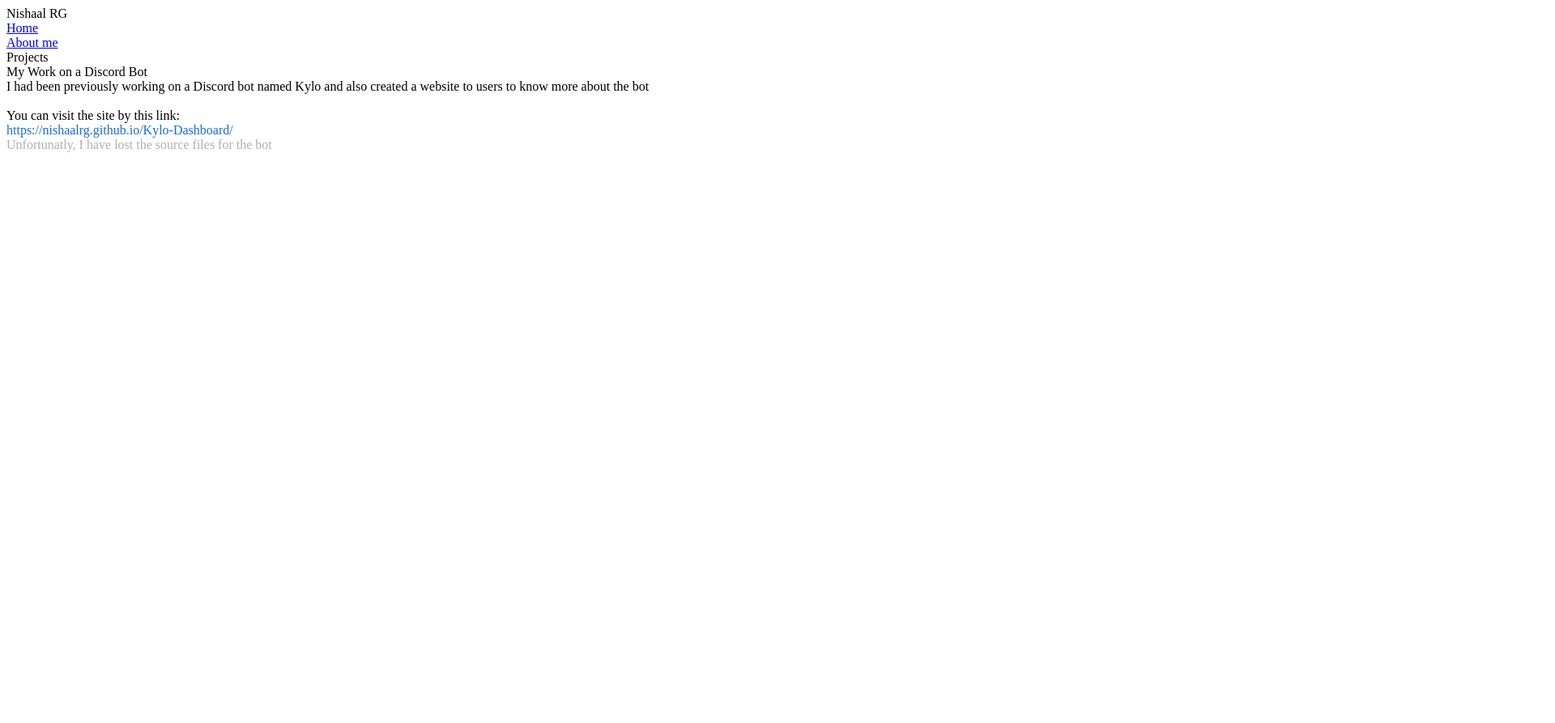
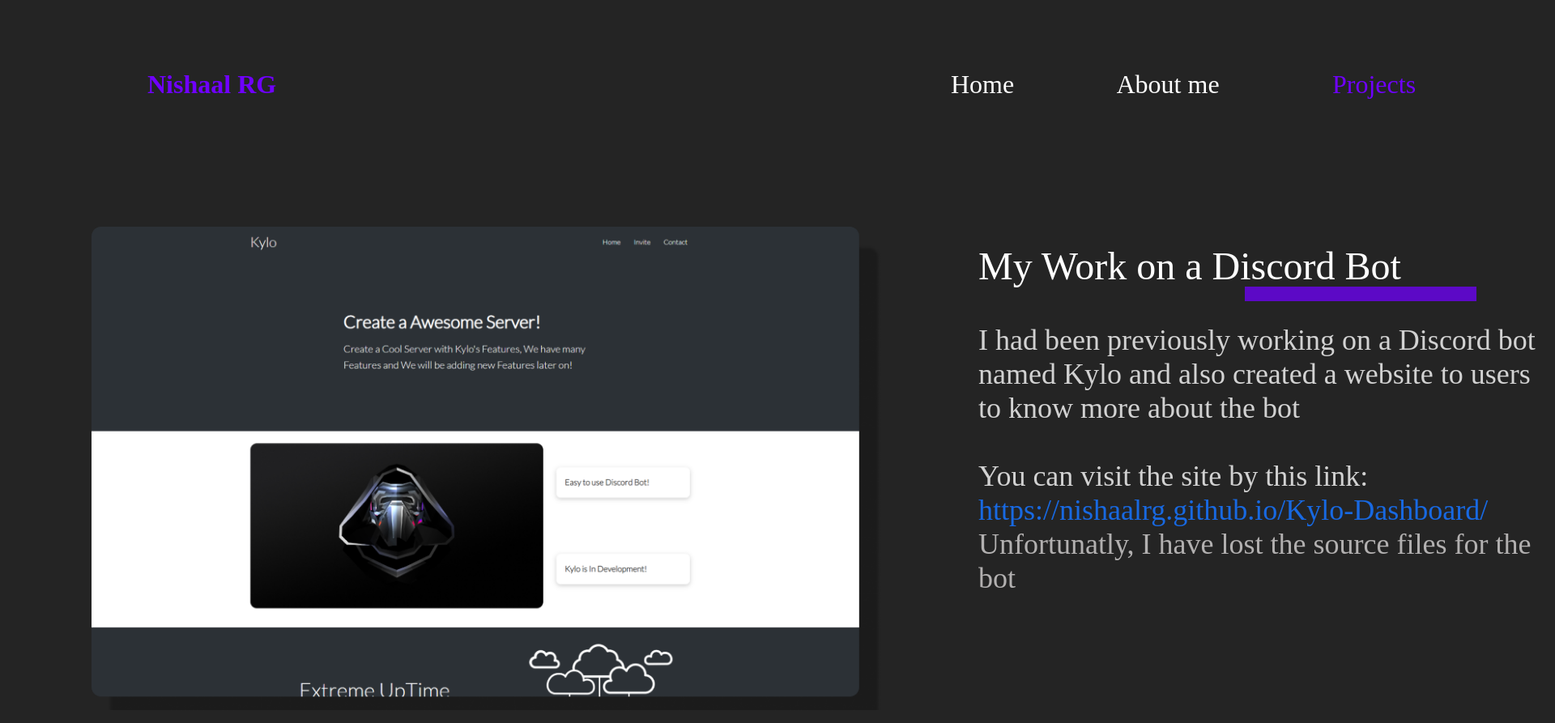
Before and after one commit to NishaalRG/portfolio, a plain HTML site: page projects_page.html in a window 1280 px wide. Shown: the top 893 px of the page at 81% size, 1920 px wide, since content can reach past the window. Before the commit the page ends 800 px from the top, so only its background shows below. Drawn offline with Linux system fonts and the light colour scheme; the site is published under a folder, as on GitHub Pages, so addresses that start at the root find nothing.

Commit message:
Update projects_page.html

```diff
--- a/projects_page.html
+++ b/projects_page.html
@@ -20,7 +20,7 @@
 		<title>home_page</title>
 		<meta name="viewport" content="width=device-width, initial-scale=1.0">
 		<meta name="description" content="" >
-		<link rel="StyleSheet" href="/home_page.css" />
+		<link rel="StyleSheet" href="home_page.css" />
 		<script src="https://secure.exportkit.com/cdn/js/ek_googlefonts.js?v=6"></script>
 		<!-- Add your custom HEAD content here -->
 
```
